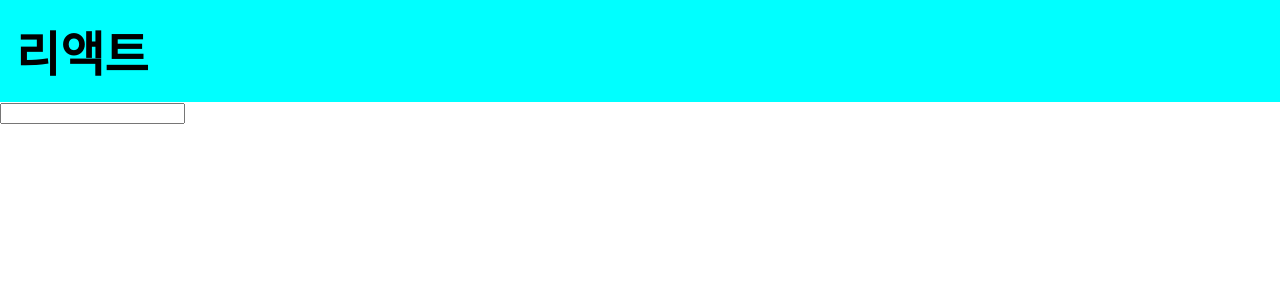
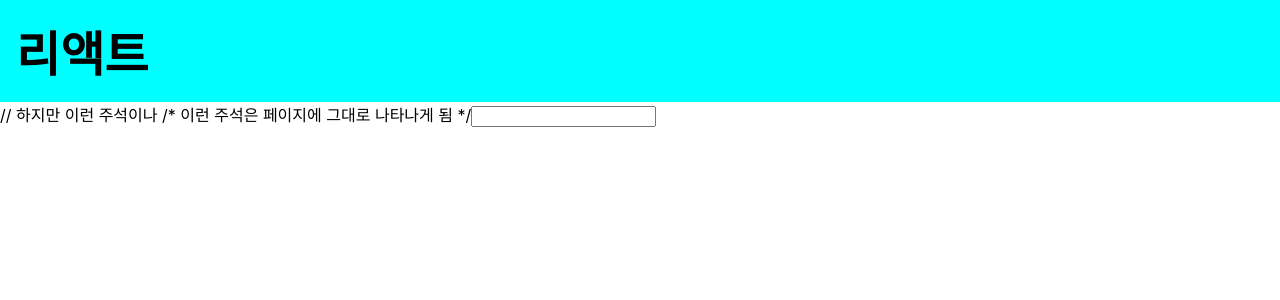
Before and after one commit to jyy1554/study-react, a React (Create React App) app: page / in a window 1280 px wide. Shown: the top 300 px of the page. Built offline with nearby package versions, Linux system fonts and the light colour scheme.

Commit message:
주석은 {/* ... */} 이런식으로 달아야 함

```diff
--- a/src/App.js
+++ b/src/App.js
@@ -1,11 +1,18 @@
 import React from 'react';
-import './App.css'; //추가
+import './App.css';
 
 function App() {
   const name = '리액트';
   return (
     <>
-      <div className="react">{name}</div>
+      {/* 주석은 이렇게 작성합니다.*/}
+      <div
+        className="react" //시작 태그를 여러줄로 작성하면 이렇게 주석을 달 수 있따
+      >
+        {name}
+      </div>
+      // 하지만 이런 주석이나
+      /* 이런 주석은 페이지에 그대로 나타나게 됨 */
       <input />
     </>
   );
```
